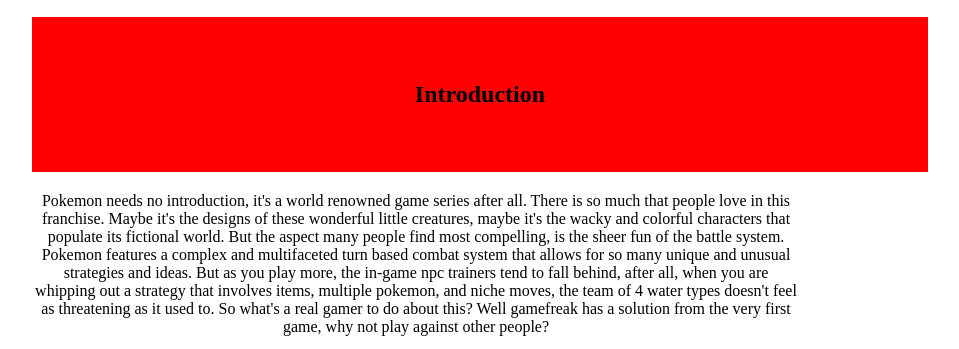
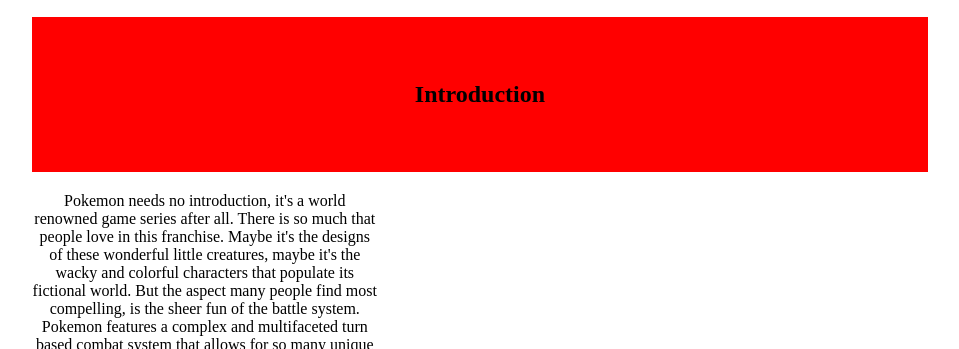
Before and after one commit to Leissner-git/project.github.io, a plain HTML site: page index.html in a window 1280 px wide. Shown: the part 564-913 px from the top of the page, without its empty margins (224-1183 px from the left). Drawn offline with Linux system fonts and the light colour scheme.

Commit message:
Update Style.css

```diff
--- a/Style.css
+++ b/Style.css
@@ -6,6 +6,10 @@
   margin-left: auto;
   margin-right: auto;
   width: 60%;
+}
+
+p{
+  width: 45%;
 }
 
 h1{
```
